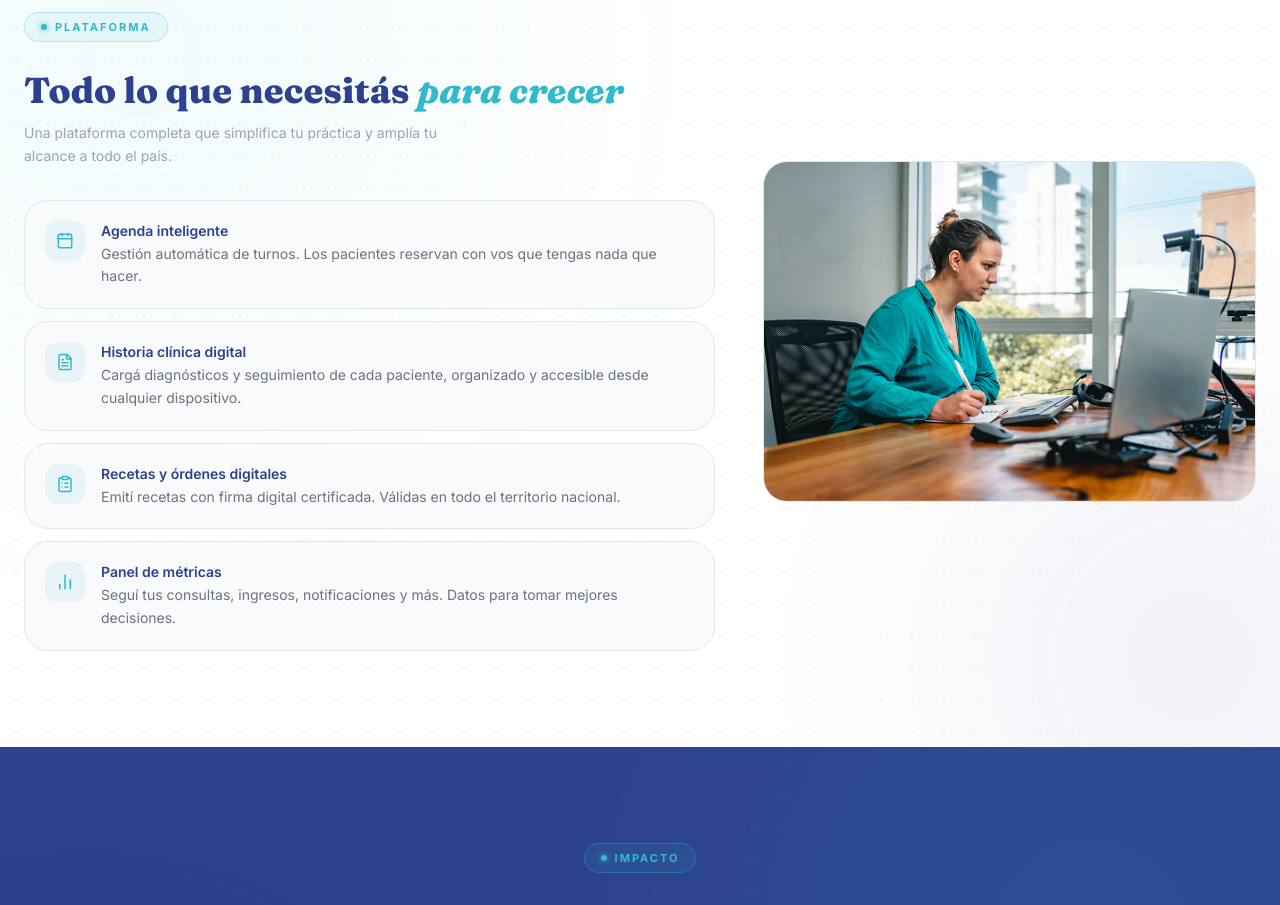
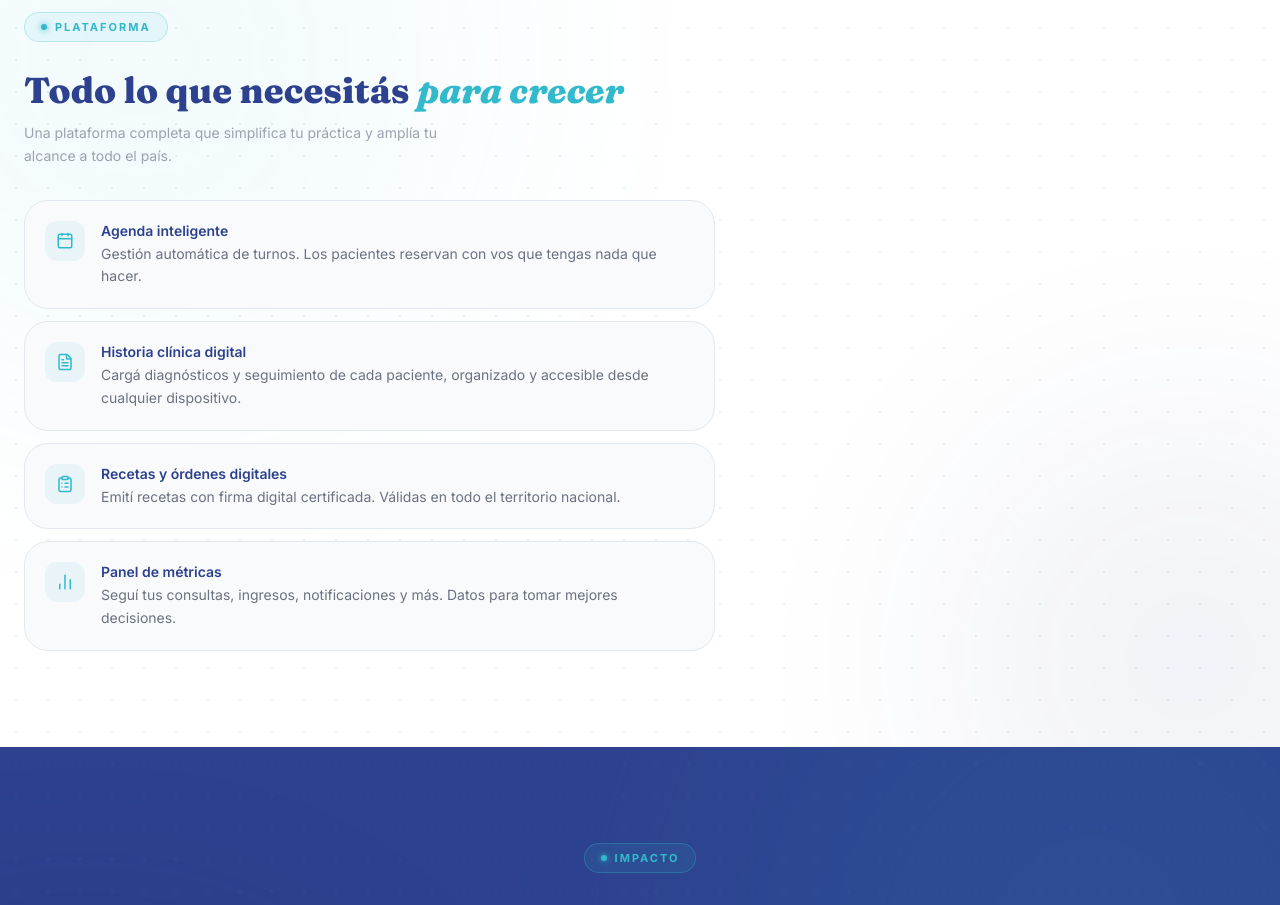
Before and after one commit to it-ondoctor365/landing-ondoctor365, a React (Vite) app: page /profesionales in a window 1280 px wide. Shown: the part 1380-2285 px from the top of the page. Built offline with nearby package versions, Linux system fonts and the light colour scheme.

Commit message:
delete: doctor img in profesionales section

```diff
--- a/src/components/profesionales/FeaturesSection.jsx
+++ b/src/components/profesionales/FeaturesSection.jsx
@@ -129,15 +129,8 @@ export default function FeaturesSection() {
             variant="fadeInRight"
             className="w-full md:w-2/5 shrink-0"
           >
-            <div
-              className="rounded-3xl w-full h-full flex items-center justify-center relative overflow-hidden"
-              style={{ background: "#f8fafc", border: "1px solid #e2e8f0" }}
-            >
-              <div
-                className="absolute -top-10 -right-10 w-44 h-44 rounded-full blur-[60px] pointer-events-none"
-                style={{ background: ACCENT, opacity: 0.1 }}
-              />
-              <img src="ImagenMedica.png"></img>
+            <div className="rounded-3xl w-full h-full flex items-center justify-center relative overflow-hidden">
+              <div className="absolute -top-10 -right-10 w-44 h-44 rounded-full blur-[60px] pointer-events-none" />
             </div>
           </AnimatedSection>
         </div>
```
